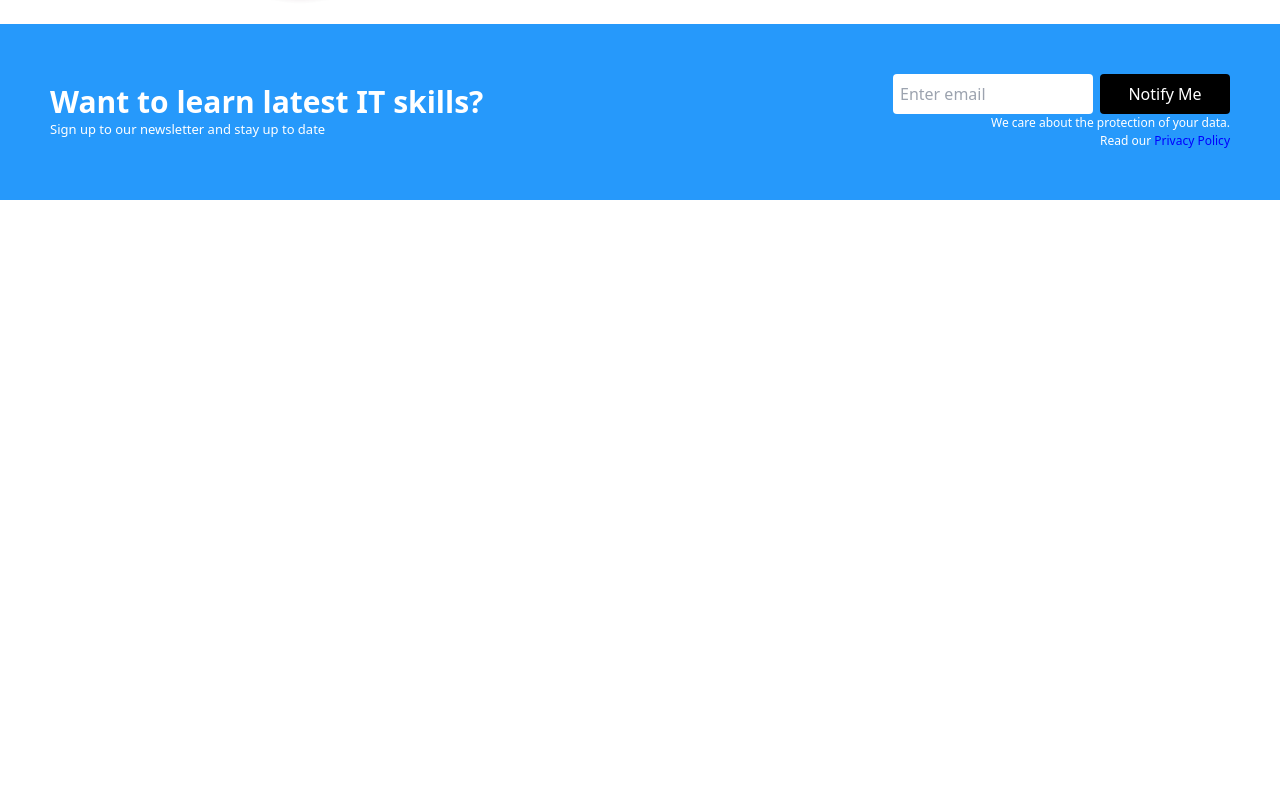
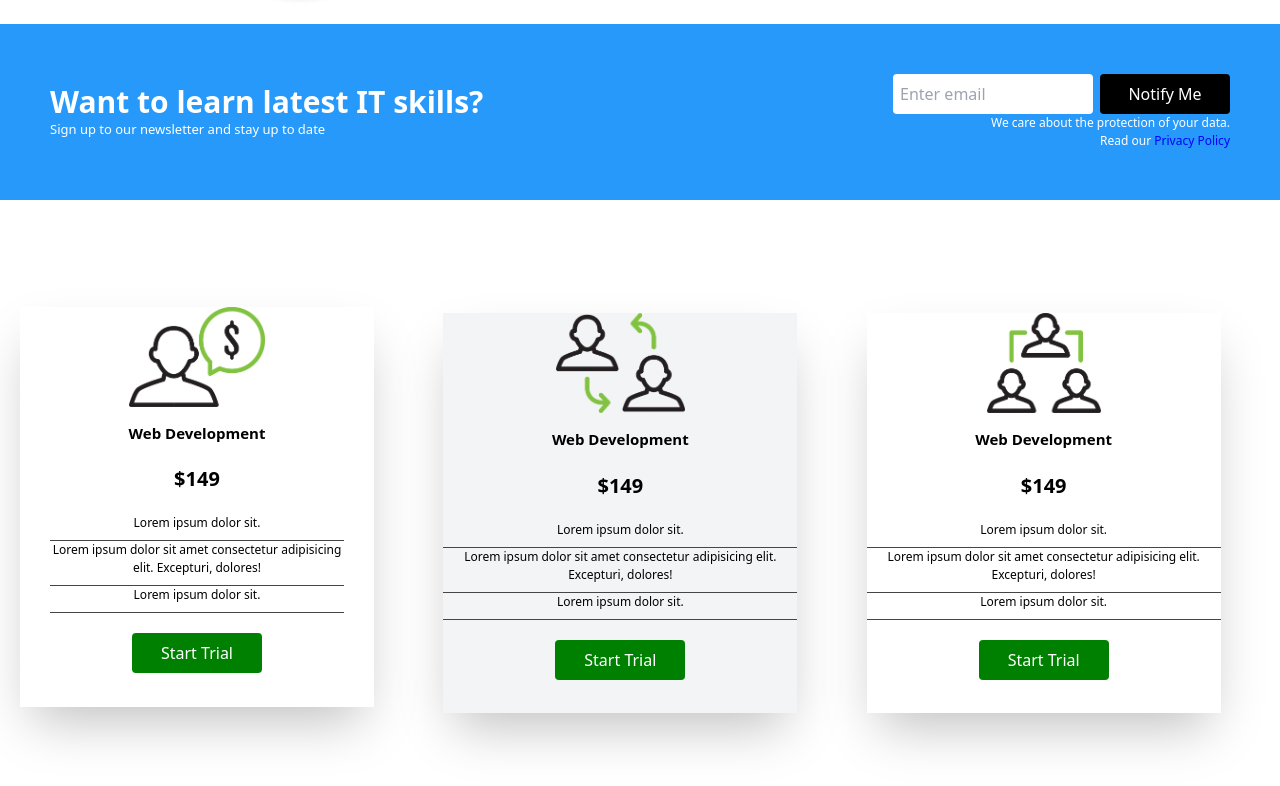
Before and after one commit to sudeepSubedi01/Company-Website, a React (Vite) app: page / in a window 1280 px wide. Shown: the part 1116-1902 px from the top of the page. Before the commit the page ends 1316 px from the top, so only its background shows below. Built offline with nearby package versions, Linux system fonts and the light colour scheme.

Commit message:
plans complete

```diff
--- a/src/App.jsx
+++ b/src/App.jsx
@@ -3,6 +3,7 @@ import Banner from './components/Banner.jsx'
 import Header from './components/Header.jsx'
 import Experts from './components/Experts.jsx'
 import Newsletter from './components/Newsletter.jsx'
+import Plans from './components/Plans.jsx'
 
 function App() {
 
@@ -12,6 +13,7 @@ function App() {
       <Banner/>
       <Experts/>
       <Newsletter/>
+      <Plans/>
     </>
   )
 }
--- a/src/components/Button.jsx
+++ b/src/components/Button.jsx
@@ -3,7 +3,7 @@ import React from 'react'
 const Button = ({btnTxt}) => {
   return (
     <div>
-      <button className='bg-black rounded text-[white] h-[40px] w-[130px]'>{btnTxt}</button>
+      <button className={`${btnTxt==='Start Trial' ? 'bg-[green]' : 'bg-[black]' } text-[white] h-[40px] w-[130px] rounded`}>{btnTxt}</button>
     </div>
   )
 }
--- /dev/null
+++ b/src/components/Plans.jsx
@@ -0,0 +1,61 @@
+import React from 'react'
+import single from '../assets/single.png'
+import double from '../assets/double.png'
+import triple from '../assets/triple.png'
+import Button from './Button'
+
+const Plans = () => {
+  return (
+    <div className='py-[100px]'>
+      <div className='md:grid grid-cols-3 flex flex-col items-center max-w-[1240px] mx-auto gap-[30px]'>
+        <div className='w-[50%] md:w-[90%] px-[30px] shadow-2xl h-[400px] hover:scale-105 duration-[500ms] flex flex-col items-center'>
+          <img src={single} alt="single missing" className='h-[50px] md:h-[100px] w-auto duration-[800ms]' />
+          <div className='font-bold text-[15px] mt-[15px]'>Web Development</div>
+          <div className='font-bold text-[20px] my-[20px]'> $149 </div>
+          <div className='flex flex-col text-center'>
+            <span className='border-b border-[#454545] pb-2 text-[12px]'> Lorem ipsum dolor sit.</span>
+            <apan className='border-b border-[#454545] pb-2 text-[12px]'> Lorem ipsum dolor sit amet consectetur adipisicing elit. Excepturi, dolores!</apan>
+            <span className='border-b border-[#454545] pb-2 text-[12px]'> Lorem ipsum dolor sit.</span>
+          </div>
+          <div className="mt-[20px]">
+            <Button btnTxt='Start Trial' />
+          </div>
+        </div>
+
+
+
+        <div className='mt-[13px] w-[50%] md:w-[90%] shadow-2xl h-[400px] hover:scale-105 duration-[500ms] bg-gray-100 flex flex-col items-center'>
+          <img src={double} alt="single missing" className='h-[50px] md:h-[100px] w-auto duration-[800ms]' />
+          <div className='font-bold text-[15px] mt-[15px]'>Web Development</div>
+          <div className='font-bold text-[20px] my-[20px]'> $149 </div>
+          <div className='flex flex-col text-center'>
+            <span className='border-b border-[#454545] pb-2 text-[12px]'> Lorem ipsum dolor sit.</span>
+            <apan className='border-b border-[#454545] pb-2 text-[12px]'> Lorem ipsum dolor sit amet consectetur adipisicing elit. Excepturi, dolores!</apan>
+            <span className='border-b border-[#454545] pb-2 text-[12px]'> Lorem ipsum dolor sit.</span>
+          </div>
+          <div className="mt-[20px]">
+            <Button btnTxt='Start Trial' />
+          </div>
+        </div>
+
+
+
+        <div className='mt-[13px] w-[50%] md:w-[90%] shadow-2xl h-[400px] hover:scale-105 duration-[500ms] flex flex-col items-center'>
+          <img src={triple} alt="single missing" className='h-[50px] md:h-[100px] w-auto duration-[800ms]' />
+          <div className='font-bold text-[15px] mt-[15px]'>Web Development</div>
+          <div className='font-bold text-[20px] my-[20px]'> $149 </div>
+          <div className='flex flex-col text-center'>
+            <span className='border-b border-[#454545] pb-2 text-[12px]'> Lorem ipsum dolor sit.</span>
+            <apan className='border-b border-[#454545] pb-2 text-[12px]'> Lorem ipsum dolor sit amet consectetur adipisicing elit. Excepturi, dolores!</apan>
+            <span className='border-b border-[#454545] pb-2 text-[12px]'> Lorem ipsum dolor sit.</span>
+          </div>
+          <div className="mt-[20px]">
+            <Button btnTxt='Start Trial' />
+          </div>
+        </div>
+      </div>
+    </div>
+  )
+}
+
+export default Plans
```
